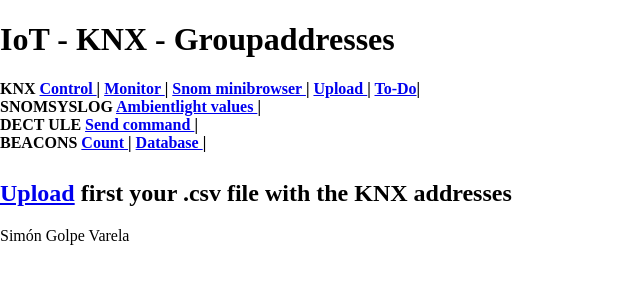
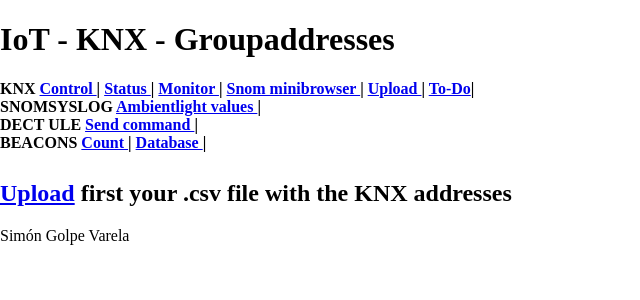
Before and after one commit to Golpe82/snom-baos777, a Django app: page /knx/ in a window 1280 px wide. Shown: the top 300 px of the page, without its empty margins (0-640 px from the left). Run offline with Django 3.2, Linux system fonts and the light colour scheme; parts of the project's set-up code (start-up, migrations or seed data) failed here and were passed over.

Commit message:
Split knx status and knx monitor in 2 different views

```diff
--- a/iot/knx/templates/knx/base.html
+++ b/iot/knx/templates/knx/base.html
@@ -31,6 +31,7 @@
     <nav id="nav">
         <div class="linkgroup">KNX
             <a href="{% url 'knx:start' %}">Control </a>|
+            <a href="{% url 'knx:knx_status' %}">Status </a>|
             <a href="{% url 'knx:knx_monitor' %}">Monitor </a>|
             <a href="{% url 'knx:minibrowser' %}">Snom minibrowser </a>|
             <a href="{% url 'knx:upload_file' %}">Upload </a>|
--- a/iot/knx/templates/knx/knx_monitor.html
+++ b/iot/knx/templates/knx/knx_monitor.html
@@ -16,7 +16,7 @@
     th    {padding: 6px;}
     caption {font-weight: bold;}
 </style>
-    <table id="status">
+    {% comment %} <table id="status">
         <caption>KNX status</caption>
         <tr>
             <th>Groupaddress</th>
@@ -30,7 +30,7 @@
             <td>{{ address.timestamp }} </td>
         </tr>
         {% endfor %}
-    </table>
+    </table> {% endcomment %}
     <table id="monitor">
         <caption>KNX monitor</caption>
         <tr>
--- a/iot/knx/urls.py
+++ b/iot/knx/urls.py
@@ -17,7 +17,8 @@ urlpatterns = [
     path('rules/', views.get_rules, name='get_rules'),
     path('dect-ule/', views.dect_ule, name='dect_ule'),
     path('monitor/', views.knx_monitor, name='knx_monitor'),
-    path('groupaddress_status', views.post_knx_status, name='knx_status'),
+    path('groupaddress_status', views.post_knx_status, name='post_knx_status'),
+    path('status/', views.knx_status, name='knx_status'),
 ]
 
 # serve during development
--- a/iot/knx/views.py
+++ b/iot/knx/views.py
@@ -125,7 +125,6 @@ def post_knx_status(request):
     if KnxStatus.objects.count() > 2000:
         first = KnxStatus.objects.first().id
         KnxStatus.objects.filter(id=first).delete()
-    logging.warning("bla")
 
     KnxStatus.objects.create(
         groupaddress_name=request.POST.get("groupaddress_name"),
@@ -137,6 +136,29 @@ def post_knx_status(request):
     return redirect("knx/monitor/")
 
 def knx_monitor(request):
+    monitor = KnxStatus.objects.all()
+    # ga_qset = monitor.values_list("groupaddress_name").distinct()
+    # ga_list = []
+    # for ga in ga_qset:
+    #     for a in ga:
+    #         ga_list.append(a)
+
+    # status = [
+    #     monitor.filter(groupaddress_name=groupaddress).last()
+    #     for groupaddress in ga_list
+    # ]
+
+    context = {
+        #"status": status,
+        "monitor": monitor.values,
+        'project': settings.PROJECT_NAME,
+        'app': APP,
+        'page': 'MONITOR',
+    }
+
+    return render(request, "knx/knx_monitor.html", context)
+
+def knx_status(request):
     monitor = KnxStatus.objects.all()
     ga_qset = monitor.values_list("groupaddress_name").distinct()
     ga_list = []
@@ -151,10 +173,9 @@ def knx_monitor(request):
 
     context = {
         "status": status,
-        "monitor": monitor.values,
         'project': settings.PROJECT_NAME,
         'app': APP,
         'page': 'MONITOR',
     }
 
-    return render(request, "knx/knx_monitor.html", context)
+    return render(request, "knx/knx_status.html", context)
```
